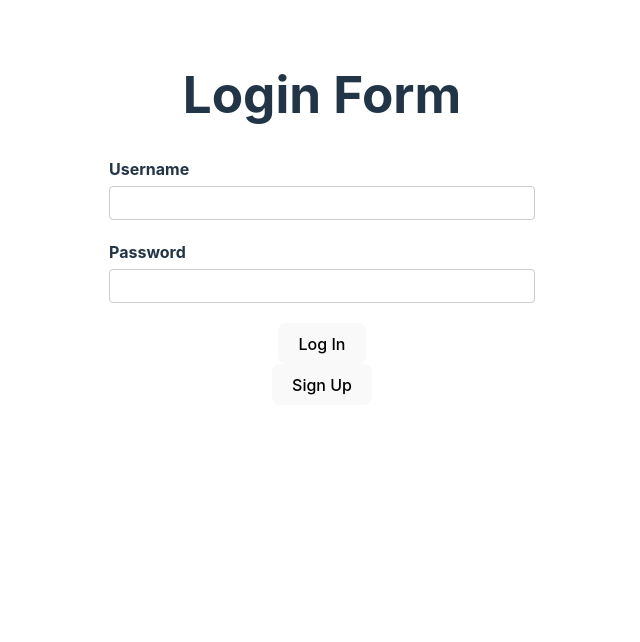
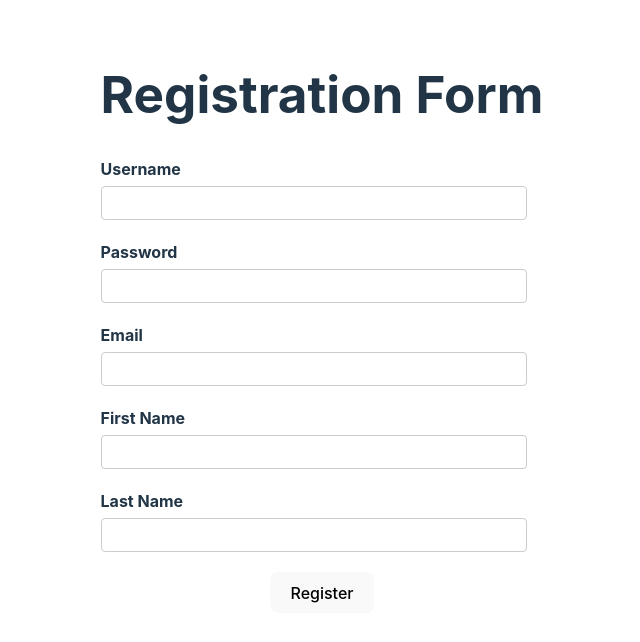
Before and after one commit to SquirtleDan/PokemonDictionary, a React (Vite) app in the folder client/vite-project/: page / in a window 1280 px wide. Shown: the top 642 px of the page, without its empty margins (318-958 px from the left). Built offline with nearby package versions, Linux system fonts and the light colour scheme.

Commit message:
feat: Implemented RegistrationForm fields

```diff
--- a/client/vite-project/src/App.jsx
+++ b/client/vite-project/src/App.jsx
@@ -1,13 +1,15 @@
 import { useState } from 'react'
 import './App.css'
 import { LoginForm } from './components/LoginForm'
+import { RegistrationForm } from './components/RegistrationForm'
 
 function App() {
   const [count, setCount] = useState(0)
 
   return (
     <div>
-      <LoginForm />
+      <RegistrationForm />
+      {/* <LoginForm /> */}
     </div>
   )
 }
--- a/client/vite-project/src/components/RegistrationForm.css
+++ b/client/vite-project/src/components/RegistrationForm.css
@@ -0,0 +1,28 @@
+label {
+    font-weight: bold;
+    display: flex;
+    margin-bottom: 5px;
+  }
+
+  input[type="text"],
+  input[type="email"] {
+    display: block;
+    width: 400px;
+    padding: 6px 12px;
+    font-size: 14px;
+    line-height: 1.42857143;
+    color: #fff;
+    background-image: none;
+    border: 1px solid #ccc;
+    border-radius: 4px;
+  }
+
+  .form-control {
+    margin-bottom: 20px;
+  }
+
+  .error {
+    color: red;
+    font-size: 12px;
+    text-align: left;
+  }
--- a/client/vite-project/src/components/RegistrationForm.jsx
+++ b/client/vite-project/src/components/RegistrationForm.jsx
@@ -0,0 +1,104 @@
+import React from 'react';
+import './RegistrationForm.css'
+import { useForm } from 'react-hook-form';
+import { DevTool } from "@hookform/devtools";
+
+export const RegistrationForm = () => {
+    const form = useForm({
+        defaultValues: {
+            username: "",
+            password: ""
+        }
+    });
+    const { register, control, handleSubmit, formState } = form;
+    const { errors } = formState;
+
+    const onSubmit = (data) => {
+        console.log("form submitted ", data)
+    }
+
+    return (
+        <div>
+            <h1>Registration Form</h1>
+            <form onSubmit={handleSubmit(onSubmit)} noValidate>
+                <div className='form-control'>
+                    <label htmlFor='username'>Username</label>
+                    <input
+                        type='text'
+                        id='username'
+                        {...register("username", {
+                            required: {
+                                value: true,
+                                message: "Username is required."
+                            }
+                        })}
+                    />
+                    <p className='error'>{errors.username?.message}</p>
+                </div>
+
+                <div className='form-control'>
+                    <label htmlFor='password'>Password</label>
+                    <input
+                        type='text'
+                        id='password'
+                        {...register("password", {
+                            required: {
+                                value: true,
+                                message: "Password is required."
+                            }
+                        })}
+                    />
+                    <p className='error'>{errors.password?.message}</p>
+                </div>
+
+                <div className='form-control'>
+                    <label htmlFor='email'>Email</label>
+                    <input
+                        type='email'
+                        id='email'
+                        {...register("email", {
+                            required: {
+                                value: true,
+                                message: "Email is required."
+                            }
+                        })}
+                    />
+                    <p className='error'>{errors.email?.message}</p>
+                </div>
+
+                <div className='form-control'>
+                    <label htmlFor='first_name'>First Name</label>
+                    <input
+                        type='text'
+                        id='first_name'
+                        {...register("first_name", {
+                            required: {
+                                value: true,
+                                message: "First name is required."
+                            }
+                        })}
+                    />
+                    <p className='error'>{errors.first_name?.message}</p>
+                </div>
+
+                <div className='form-control'>
+                    <label htmlFor='last_name'>Last Name</label>
+                    <input
+                        type='text'
+                        id='last_name'
+                        {...register("last_name", {
+                            required: {
+                                value: true,
+                                message: "Last name is required."
+                            }
+                        })}
+                    />
+                    <p className='error'>{errors.last_name?.message}</p>
+                </div>
+
+                <button type='submit'>Register</button>
+            </form>
+            <DevTool control={control} />
+        </div>
+    );
+};
```
